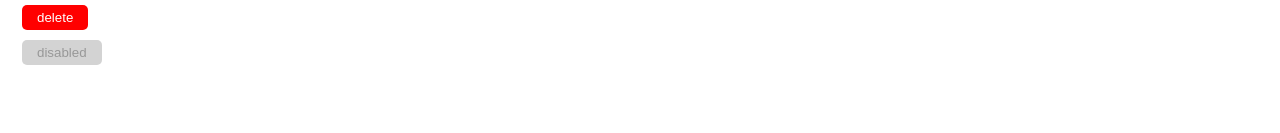
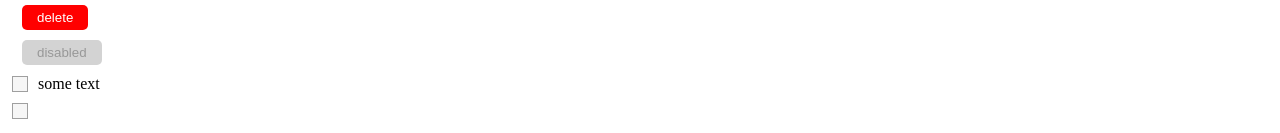
Before and after one commit to alexbrilevski/custom-ui-components-react, a React (Vite) app: page /#/ in a window 1280 px wide. Shown: the part 705-838 px from the top of the page. Before the commit the page ends 800 px from the top, so only its background shows below. Built offline with nearby package versions, Linux system fonts and the light colour scheme.

Commit message:
Custom checkbox component demo was added

```diff
--- a/src/components/UIKit/UIKit.tsx
+++ b/src/components/UIKit/UIKit.tsx
@@ -1,6 +1,7 @@
-import { useState } from "react";
+import { type ChangeEvent, useState } from "react";
 import InputText from "./common/InputText/InputText";
 import Button from "./common/Button/Button";
+import Checkbox from "./common/Checkbox/Checkbox";
 import s from "./UIKit.module.css";
 
 function UIKit() {
@@ -14,6 +15,9 @@ function UIKit() {
       alert(text);
     }
   };
+
+  const [checked, setChecked] = useState<boolean>(false);
+  const testOnChange = (e: ChangeEvent<HTMLInputElement>) => setChecked(e.currentTarget.checked);
 
   return (
     <div>
@@ -44,6 +48,18 @@ function UIKit() {
         <Button disabled>
           disabled
         </Button>
+
+        <Checkbox
+          checked={checked}
+          onChangeChecked={setChecked}
+        >
+          some text
+        </Checkbox>
+
+        <Checkbox
+          checked={checked}
+          onChange={testOnChange}
+        />
       </div>
     </div>
   );
--- /dev/null
+++ b/src/components/UIKit/common/Checkbox/Checkbox.module.css
@@ -0,0 +1,24 @@
+.checkboxLabel {
+  display: flex;
+  align-items: center;
+  padding: 5px 0;
+  cursor: pointer;
+}
+
+.checkbox {
+  appearance: none;
+  width: 16px;
+  height: 16px;
+  margin: 0;
+  background: #f6f6f6;
+  border: 1px solid #9f9f9f;
+}
+
+.checkbox:checked {
+  appearance: none;
+  background-image: url("check_img.png");
+}
+
+.spanClassName {
+  margin-left: 10px;
+}
--- /dev/null
+++ b/src/components/UIKit/common/Checkbox/Checkbox.tsx
@@ -0,0 +1,44 @@
+import type { ChangeEvent, DetailedHTMLProps, FC, InputHTMLAttributes } from "react";
+import s from "./Checkbox.module.css";
+
+type DefaultInputProps = DetailedHTMLProps<InputHTMLAttributes<HTMLInputElement>, HTMLInputElement>
+
+type CheckboxProps = DefaultInputProps & {
+  onChangeChecked?: (checked: boolean) => void,
+  spanClassName?: string,
+};
+
+const Checkbox: FC<CheckboxProps> = ({
+  type,
+  onChange,
+  onChangeChecked,
+  className,
+  spanClassName,
+  children,
+  ...restProps
+}) => {
+  const onChangeCallback = (e: ChangeEvent<HTMLInputElement>) => {
+    onChange && onChange(e);
+    onChangeChecked && onChangeChecked(e.currentTarget.checked);
+  }
+
+  const finalInputClassName = `${s.checkbox} ${className ? className : ""}`
+
+  return (
+    <label className={s.checkboxLabel}>
+      <input
+        type={'checkbox'}
+        onChange={onChangeCallback}
+        className={finalInputClassName}
+        {...restProps}
+      />
+      {children &&
+        <span className={s.spanClassName}>
+          {children}
+        </span>
+      }
+    </label>
+  )
+}
+
+export default Checkbox;
```
Also changed, not shown: src/components/UIKit/common/Checkbox/check_img.png (added).
